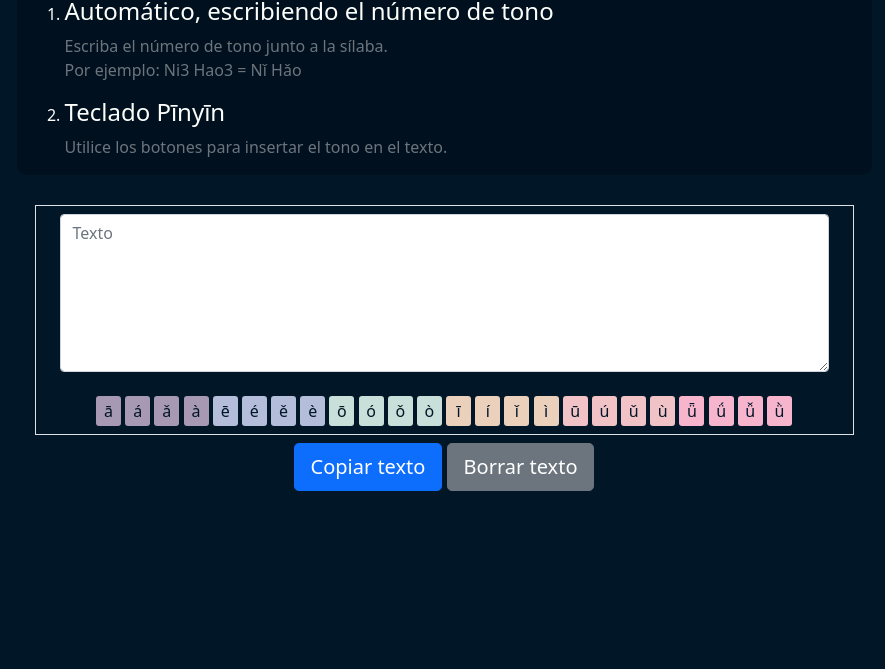
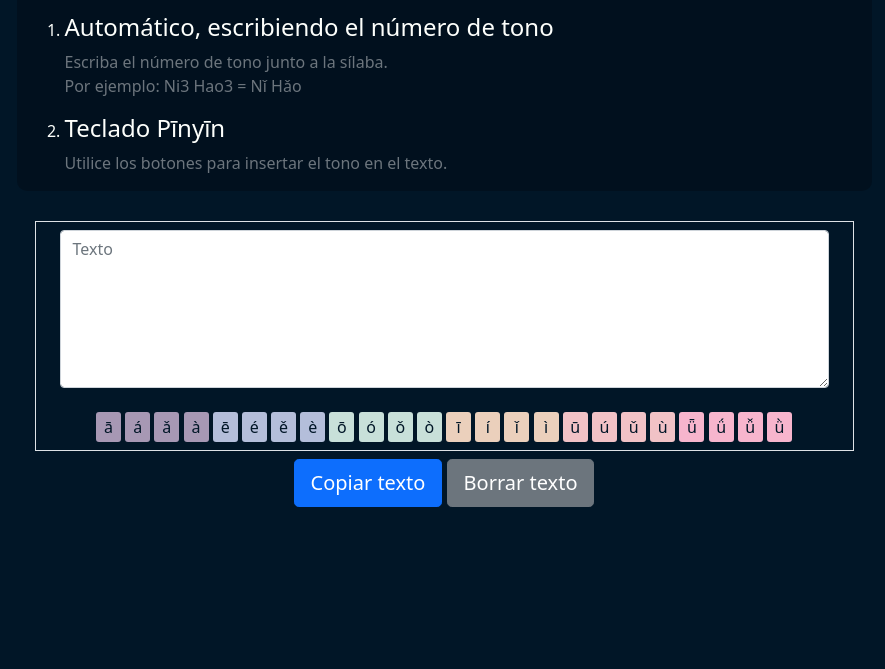
Before and after one commit to Karen-Mur-UTN/Karen-Mur-UTN.github.io, a plain HTML site: page index.html in a window 1280 px wide. Shown: the part 131-800 px from the top of the page, without its empty margins (196-1081 px from the left). Drawn offline with nearby package versions, Linux system fonts and the light colour scheme.

Commit message:
Update index.html

```diff
--- a/index.html
+++ b/index.html
@@ -17,10 +17,9 @@
     <link rel="icon" href="./src/icon.png" type="image/icon type">
   </head>
   <body>
-    <header></header>
-    <main class="container my-3">
-      <div class="row justify-content-center">
-        <div class="col-md-9 col-sm-12 pt-3 px-3 fondo-suave">
+    <main class="container py-3 my-3">
+      <div class="row justify-content-center " >
+        <div class="col-md-9 col-sm-12 pt-3 px-3 fondo-suave" >
           <h1>Teclado Pīnyīn</h1>
           <p>Hay dos formas de escribir caracteres con marca tonal.</p>
           <ol>
@@ -218,10 +217,8 @@
         </div>
       </div>
     </main>
-    <footer></footer>
 
-    <!-- Scripts popper -->
-
+    <!--Script-->
     <script src="https://unpkg.com/@popperjs/core@2"></script>
     <script>
       const button = document.querySelector("#button");
```
